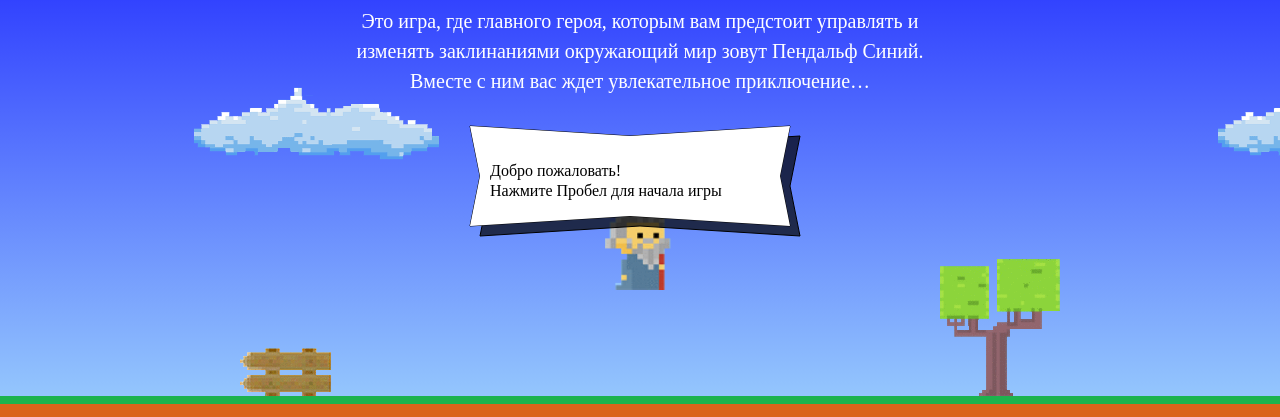
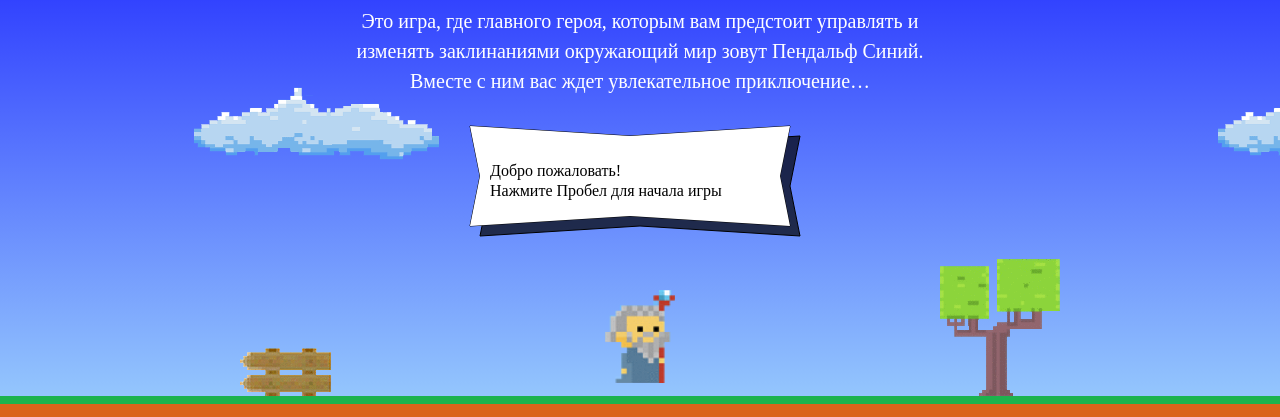
Before and after one commit to Damnaty85/1170603-code-and-magick-18, a website: page index.html in a window 1280 px wide. Shown: the part 203-620 px from the top of the page. Drawn offline with Linux system fonts and the light colour scheme; a web font is replaced by a local one.

Commit message:
refactoring code

```diff
--- a/index.html
+++ b/index.html
@@ -194,8 +194,7 @@
       return width / 100 * 50 - wizardWidth / 2;
   };
   var getWizardY = function (height) {
-      var getPartWizardY = height / 3 *2;
-      return height - getPartWizardY;
+      return height / 3 + getWizardHeight();
   };
 </script>
 <script src="js/game.js"></script>
```
